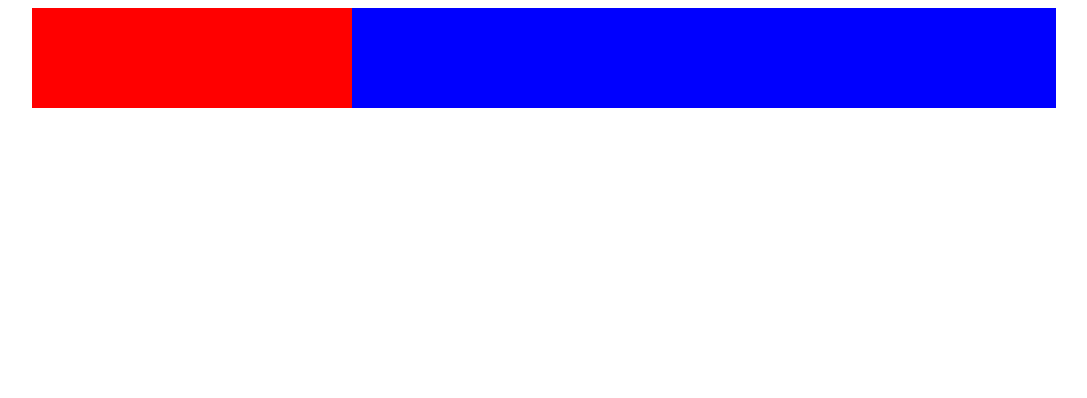
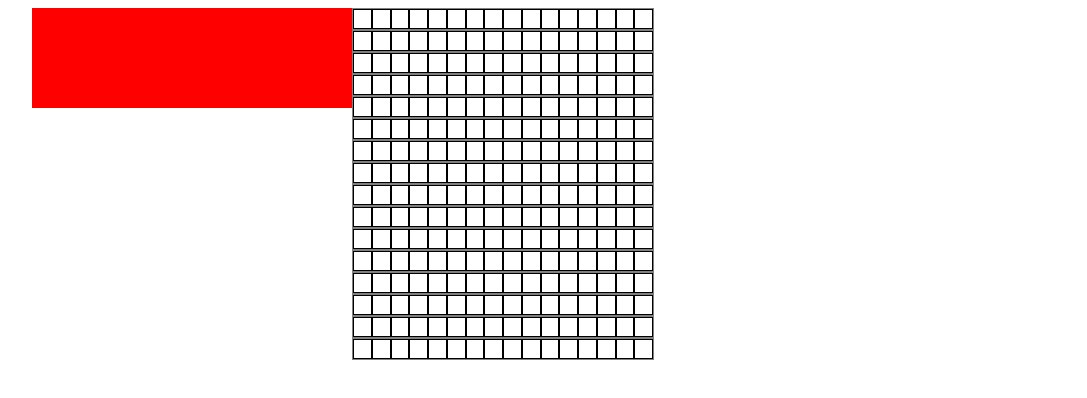
Before and after one commit to 9G0D9/Etch-a-sketch, a plain HTML site: page index.html in a window 1280 px wide. Shown: the whole page, without its empty margins (96-1183 px from the left). Drawn offline with Linux system fonts and the light colour scheme.

Commit message:
Create the grid

```diff
--- a/index.html
+++ b/index.html
@@ -4,7 +4,7 @@
     <meta charset="UTF-8">
     <meta http-equiv="X-UA-Compatible" content="IE=edge">
     <meta name="viewport" content="width=device-width, initial-scale=1.0">
-    <script src="/script.js"></script>
+    <script src="/script.js" defer></script>
     <link rel="stylesheet" href="style.css">
     <title>Etch-A-Sketch</title>
 </head>
--- a/script.js
+++ b/script.js
@@ -0,0 +1,27 @@
+let myGrid = document.querySelector(".grid");
+let rows = document.getElementsByClassName("rows");
+let cols = document.getElementsByClassName("cols");
+
+function makeRow(rowNum) {
+  for (let i = 0; i < rowNum; i++) {
+    let row = document.createElement("div");
+    row.classList.add("rows");
+    myGrid.appendChild(row);
+  }
+}
+
+function makeCol(colNum) {
+  for (let i = 0; i < rows.length; i++) {
+    for (let j = 0; j < colNum; j++) {
+      let col = document.createElement("div");
+      col.classList.add("cols");
+      rows[j].appendChild(col);
+    }
+  }
+}
+
+makeRow(16);
+makeCol(16);
+
+console.log(rows.length);
+console.log(cols.length);
--- a/style.css
+++ b/style.css
@@ -20,8 +20,17 @@ body {
 }
 
 .grid {
-  flex: auto;
-  background-color: blue;
-  height: 100px;
   width: 55vw;
 }
+
+.cols {
+  height: auto;
+  width: 50px;
+  border: 1px solid black;
+}
+.rows {
+  border: 1px solid gray;
+  width: 300px;
+  min-height: 20px;
+  display: flex;
+}
```
